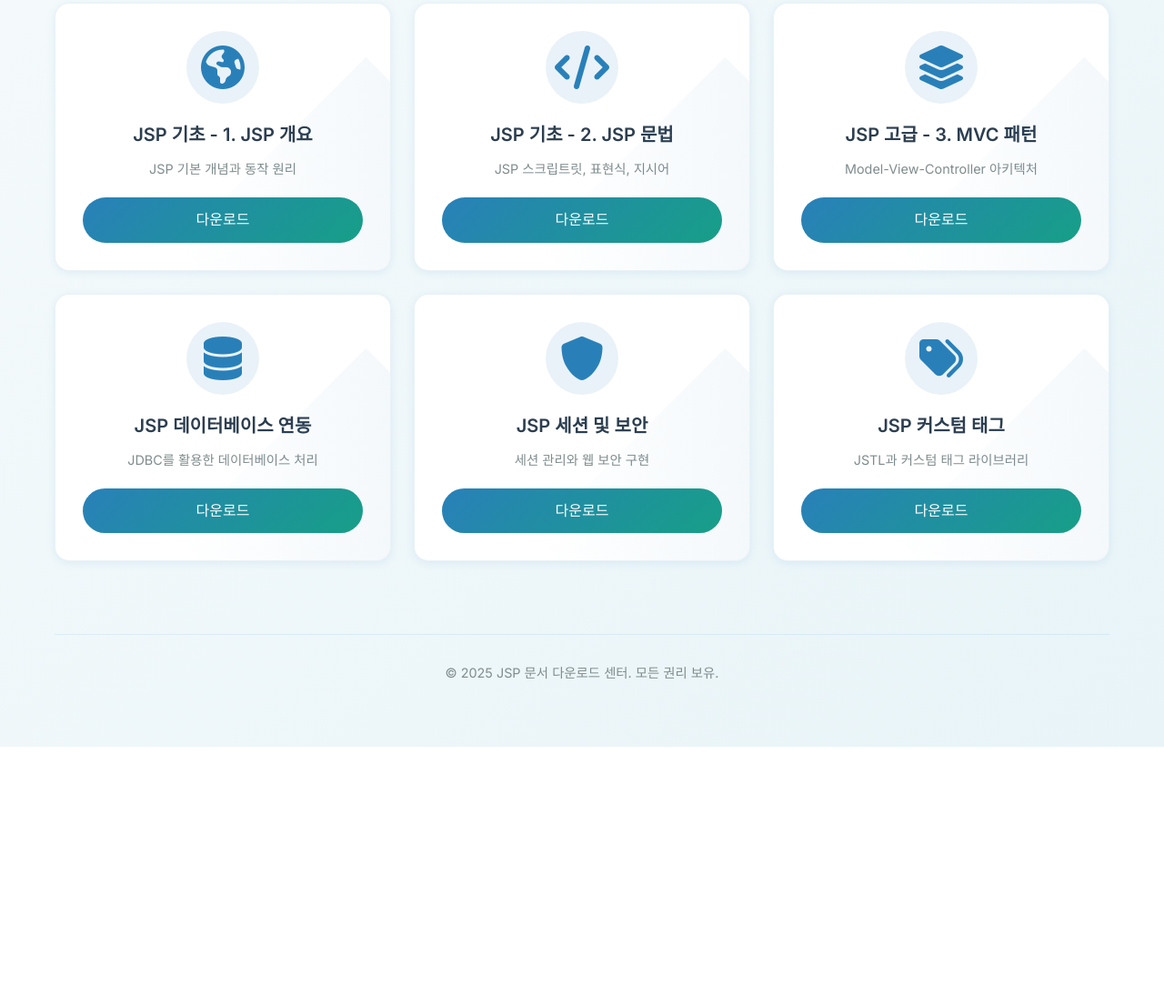
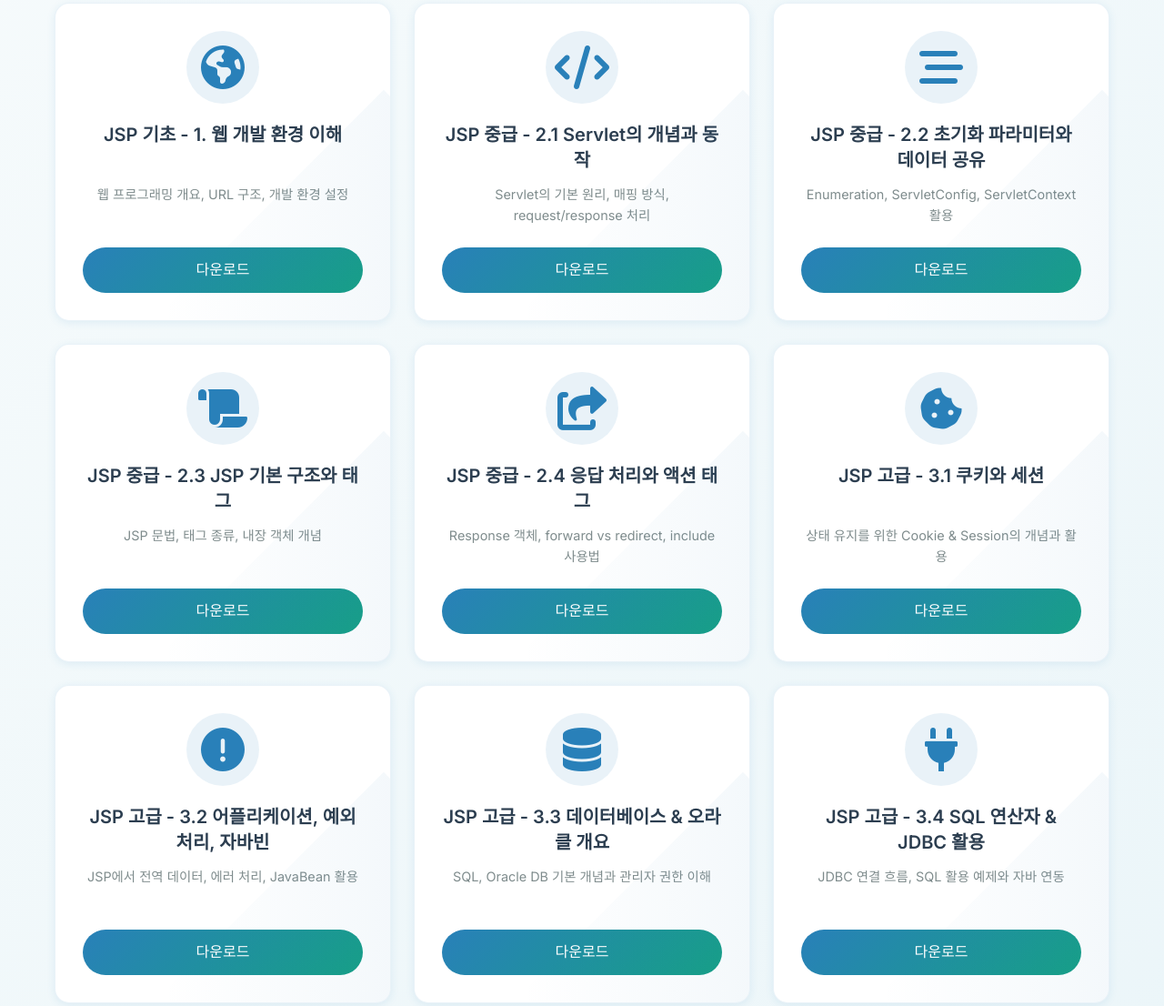
Before and after one commit to dev-jm-1024/pdf-download-page, a plain HTML site: page download-jsp.html in a window 1280 px wide. Shown: the part 468-1574 px from the top of the page at 91% size. Before the commit the page ends 1289 px from the top, so only its background shows below. Drawn offline with Linux system fonts and the light colour scheme.

Commit message:
jsp 디자인 수정
jsp 디자인 수정

```diff
--- a/css/jsp-design.css
+++ b/css/jsp-design.css
@@ -143,6 +143,9 @@ h1 {
     border: 1px solid rgba(41, 128, 185, 0.1);
     position: relative;
     overflow: hidden;
+    display: flex;
+    flex-direction: column;
+    min-height: 350px;
 }
 
 .document-card::before {
@@ -195,6 +198,11 @@ h1 {
     color: var(--jsp-dark);
     text-align: center;
     line-height: 1.4;
+    min-height: 3.5rem;
+    display: -webkit-box;
+    -webkit-line-clamp: 2;
+    -webkit-box-orient: vertical;
+    overflow: hidden;
 }
 
 .document-info {
@@ -203,6 +211,11 @@ h1 {
     margin-bottom: 20px;
     text-align: center;
     font-weight: 400;
+    min-height: 2.5rem;
+    display: -webkit-box;
+    -webkit-line-clamp: 2;
+    -webkit-box-orient: vertical;
+    overflow: hidden;
 }
 
 .download-btn {
@@ -219,6 +232,7 @@ h1 {
     cursor: pointer;
     position: relative;
     overflow: hidden;
+    margin-top: auto;
 }
 
 .download-btn::before {
--- a/download-jsp.html
+++ b/download-jsp.html
@@ -32,59 +32,125 @@
 
         <main>
             <div class="documents">
+
                 <div class="document-card">
                     <div class="document-icon">
                         <i class="fas fa-globe-americas"></i>
                     </div>
-                    <h3 class="document-title">JSP 기초 - 1. JSP 개요</h3>
-                    <p class="document-info">JSP 기본 개념과 동작 원리</p>
-                    <a href="https://plusb3b.kr/pdf/jsp/jsp1.pdf" class="download-btn" download>다운로드</a>
+                    <h3 class="document-title">JSP 기초 - 1. 웹 개발 환경 이해</h3>
+                    <p class="document-info">웹 프로그래밍 개요, URL 구조, 개발 환경 설정</p>
+                    <a href="https://plusb3b.kr/pdf/jsp/jsp-1-1.pdf" class="download-btn" download>다운로드</a>
                 </div>
 
                 <div class="document-card">
                     <div class="document-icon">
                         <i class="fas fa-code"></i>
                     </div>
-                    <h3 class="document-title">JSP 기초 - 2. JSP 문법</h3>
-                    <p class="document-info">JSP 스크립트릿, 표현식, 지시어</p>
-                    <a href="https://plusb3b.kr/pdf/jsp/jsp2.pdf" class="download-btn" download>다운로드</a>
+                    <h3 class="document-title">JSP 중급 - 2.1 Servlet의 개념과 동작</h3>
+                    <p class="document-info">Servlet의 기본 원리, 매핑 방식, request/response 처리</p>
+                    <a href="https://plusb3b.kr/pdf/jsp/jsp-2-1.pdf" class="download-btn" download>다운로드</a>
                 </div>
 
                 <div class="document-card">
                     <div class="document-icon">
-                        <i class="fas fa-layer-group"></i>
+                        <i class="fas fa-stream"></i>
                     </div>
-                    <h3 class="document-title">JSP 고급 - 3. MVC 패턴</h3>
-                    <p class="document-info">Model-View-Controller 아키텍처</p>
-                    <a href="https://plusb3b.kr/pdf/jsp/jsp3.pdf" class="download-btn" download>다운로드</a>
+                    <h3 class="document-title">JSP 중급 - 2.2 초기화 파라미터와 데이터 공유</h3>
+                    <p class="document-info">Enumeration, ServletConfig, ServletContext 활용</p>
+                    <a href="https://plusb3b.kr/pdf/jsp/jsp-2-2.pdf" class="download-btn" download>다운로드</a>
+                </div>
+
+                <div class="document-card">
+                    <div class="document-icon">
+                        <i class="fas fa-scroll"></i>
+                    </div>
+                    <h3 class="document-title">JSP 중급 - 2.3 JSP 기본 구조와 태그</h3>
+                    <p class="document-info">JSP 문법, 태그 종류, 내장 객체 개념</p>
+                    <a href="https://plusb3b.kr/pdf/jsp/jsp-2-3.pdf" class="download-btn" download>다운로드</a>
+                </div>
+
+                <div class="document-card">
+                    <div class="document-icon">
+                        <i class="fas fa-share-square"></i>
+                    </div>
+                    <h3 class="document-title">JSP 중급 - 2.4 응답 처리와 액션 태그</h3>
+                    <p class="document-info">Response 객체, forward vs redirect, include 사용법</p>
+                    <a href="https://plusb3b.kr/pdf/jsp/jsp-2-4.pdf" class="download-btn" download>다운로드</a>
+                </div>
+
+                <div class="document-card">
+                    <div class="document-icon">
+                        <i class="fas fa-cookie-bite"></i>
+                    </div>
+                    <h3 class="document-title">JSP 고급 - 3.1 쿠키와 세션</h3>
+                    <p class="document-info">상태 유지를 위한 Cookie & Session의 개념과 활용</p>
+                    <a href="https://plusb3b.kr/pdf/jsp/jsp-3-1.pdf" class="download-btn" download>다운로드</a>
+                </div>
+
+                <div class="document-card">
+                    <div class="document-icon">
+                        <i class="fas fa-exclamation-circle"></i>
+                    </div>
+                    <h3 class="document-title">JSP 고급 - 3.2 어플리케이션, 예외처리, 자바빈</h3>
+                    <p class="document-info">JSP에서 전역 데이터, 에러 처리, JavaBean 활용</p>
+                    <a href="https://plusb3b.kr/pdf/jsp/jsp-3-2.pdf" class="download-btn" download>다운로드</a>
                 </div>
 
                 <div class="document-card">
                     <div class="document-icon">
                         <i class="fas fa-database"></i>
                     </div>
-                    <h3 class="document-title">JSP 데이터베이스 연동</h3>
-                    <p class="document-info">JDBC를 활용한 데이터베이스 처리</p>
-                    <a href="https://plusb3b.kr/pdf/jsp/jsp-db.pdf" class="download-btn" download>다운로드</a>
+                    <h3 class="document-title">JSP 고급 - 3.3 데이터베이스 & 오라클 개요</h3>
+                    <p class="document-info">SQL, Oracle DB 기본 개념과 관리자 권한 이해</p>
+                    <a href="https://plusb3b.kr/pdf/jsp/jsp-3-3.pdf" class="download-btn" download>다운로드</a>
                 </div>
 
                 <div class="document-card">
                     <div class="document-icon">
-                        <i class="fas fa-shield-alt"></i>
+                        <i class="fas fa-plug"></i>
                     </div>
-                    <h3 class="document-title">JSP 세션 및 보안</h3>
-                    <p class="document-info">세션 관리와 웹 보안 구현</p>
-                    <a href="https://plusb3b.kr/pdf/jsp/jsp-security.pdf" class="download-btn" download>다운로드</a>
+                    <h3 class="document-title">JSP 고급 - 3.4 SQL 연산자 & JDBC 활용</h3>
+                    <p class="document-info">JDBC 연결 흐름, SQL 활용 예제와 자바 연동</p>
+                    <a href="https://plusb3b.kr/pdf/jsp/jsp-3-4.pdf" class="download-btn" download>다운로드</a>
                 </div>
 
                 <div class="document-card">
                     <div class="document-icon">
-                        <i class="fas fa-tags"></i>
+                        <i class="fas fa-database"></i>
                     </div>
-                    <h3 class="document-title">JSP 커스텀 태그</h3>
-                    <p class="document-info">JSTL과 커스텀 태그 라이브러리</p>
-                    <a href="https://plusb3b.kr/pdf/jsp/jsp-tags.pdf" class="download-btn" download>다운로드</a>
+                    <h3 class="document-title">JSP 실전 - 4.1 JDBC 고급 활용</h3>
+                    <p class="document-info">executeUpdate, PreparedStatement, DAO/DTO 설계</p>
+                    <a href="https://plusb3b.kr/pdf/jsp/jsp-4-1.pdf" class="download-btn" download>다운로드</a>
                 </div>
+
+                <div class="document-card">
+                    <div class="document-icon">
+                        <i class="fas fa-network-wired"></i>
+                    </div>
+                    <h3 class="document-title">JSP 실전 - 4.2 DBCP, EL, JSTL</h3>
+                    <p class="document-info">DB 커넥션 풀 구성과 JSTL, EL 기본 문법</p>
+                    <a href="https://plusb3b.kr/pdf/jsp/jsp-4-2.pdf" class="download-btn" download>다운로드</a>
+                </div>
+
+                <div class="document-card">
+                    <div class="document-icon">
+                        <i class="fas fa-users-cog"></i>
+                    </div>
+                    <h3 class="document-title">JSP 실전 - 회원관리 & 게시판 구현 1편</h3>
+                    <p class="document-info">DB 테이블 설계부터 로그인, 회원가입, 수정, 탈퇴 구현</p>
+                    <a href="https://plusb3b.kr/pdf/jsp/jsp-회원관리 및 게시판 구현1.pdf" class="download-btn" download>다운로드</a>
+                </div>
+
+                <div class="document-card">
+                    <div class="document-icon">
+                        <i class="fas fa-file-alt"></i>
+                    </div>
+                    <h3 class="document-title">JSP 실전 - 회원관리 & 게시판 구현 2편</h3>
+                    <p class="document-info">게시글 작성, 수정, 상세 조회, 세션 인증 처리</p>
+                    <a href="https://plusb3b.kr/pdf/jsp/jsp-회원관리 및 게시판 구현2.pdf" class="download-btn" download>다운로드</a>
+                </div>
+
+
             </div>
         </main>
 
```
